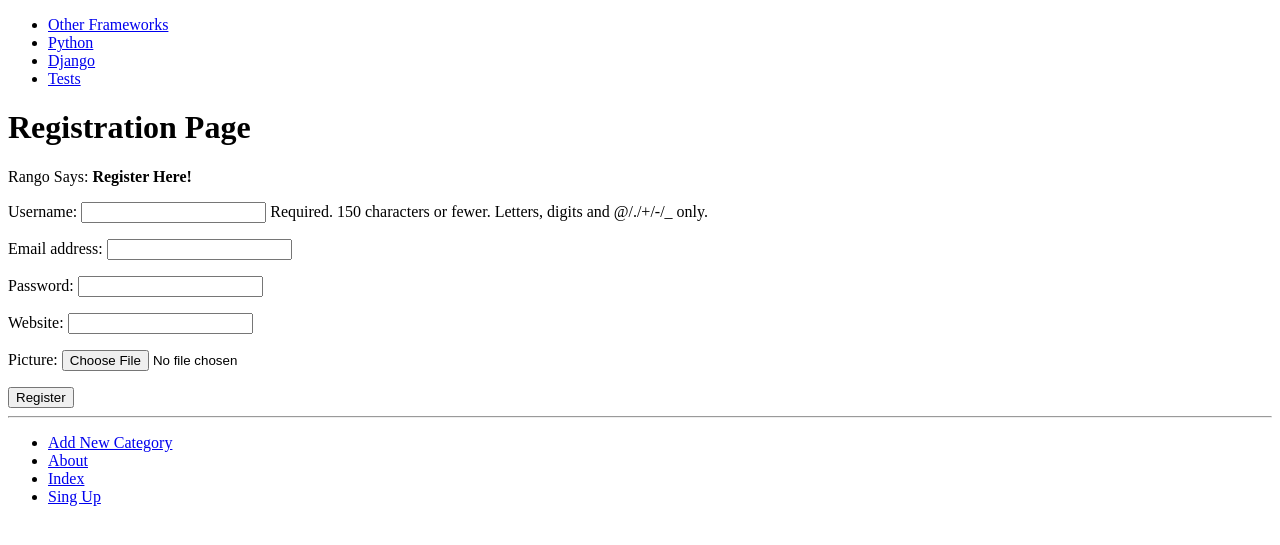
After one commit to BioRazor/rango, a Django app: page /rango/register/ in a window 1280 px wide. The commit adds this page. Shown: the top 545 px of the page. Run offline with Django 3.2, Linux system fonts and the light colour scheme; data comes from the database, SQL or seed files in the repository; both versions use the stored data as it was after the commit.

Commit message:
Started point 9.7 Implementing Login Functionality, finished previus p.

```diff
--- a/rango/admin.py
+++ b/rango/admin.py
@@ -1,6 +1,6 @@
 from django.contrib import admin
 
-from .models import Category, Page
+from .models import Category, Page, UserProfile
 
 @admin.register(Category)
 class CategoryAdmin(admin.ModelAdmin):
@@ -13,3 +13,7 @@ class PageAdmin(admin.ModelAdmin):
     list_display=('title', 'url', 'views', 'category')
     search_fields = ('title',)
     list_filter = ['category']
+
+@admin.register(UserProfile)
+class UserProfileAdmin(admin.ModelAdmin):
+    search_fields = ('user.username',)
--- a/rango/forms.py
+++ b/rango/forms.py
@@ -1,5 +1,7 @@
 from django import forms
-from rango.models import Page, Category
+from django.contrib.auth.models import User
+
+from rango.models import Page, Category, UserProfile
 
 class CategoryForm(forms.ModelForm):
     name = forms.CharField(max_length=128, help_text='Please enter the category name.')
@@ -28,3 +30,16 @@ class PageForm(forms.ModelForm):
             url = 'http://' + url
             cleaned_data['url']=url
         return cleaned_data
+
+
+class UserForm(forms.ModelForm):
+    password = forms.CharField(widget=forms.PasswordInput())
+
+    class Meta:
+        model = User
+        fields = ('username', 'email', 'password')
+
+class UserProfileForm(forms.ModelForm):
+    class Meta:
+        model = UserProfile
+        fields = ('website', 'picture')
--- a/rango/models.py
+++ b/rango/models.py
@@ -1,5 +1,15 @@
 from django.db import models
 from django.template.defaultfilters import slugify
+from django.contrib.auth.models import User
+
+class UserProfile(models.Model):
+    user = models.OneToOneField(User)
+
+    website = models.URLField(blank = True)
+    picture = models.ImageField(upload_to='profile_images', blank = True)
+
+    def __str__(self):
+        return self.user.username
 
 class Category(models.Model):
     name = models.CharField(blank=True, max_length=100, unique=True)
--- a/rango/urls.py
+++ b/rango/urls.py
@@ -8,4 +8,5 @@ urlpatterns=[
     url(r'^category/(?P<category_name_slug>[\w\-]+)/$', views.show_category, name='show_category'),
     url(r'^category/(?P<category_name_slug>[\w\-]+)/add_page/$', views.add_page, name='add_page'),
     url(r'^add_category/$', views.add_category, name='add_category'),
+    url(r'^register/$', views.register, name='register'),
 ]
--- a/rango/views.py
+++ b/rango/views.py
@@ -2,7 +2,7 @@ from django.shortcuts import render
 from django.http import HttpResponse
 
 from rango.models import Category, Page
-from rango.forms import CategoryForm, PageForm
+from rango.forms import CategoryForm, PageForm, UserForm, UserProfileForm
 
 def index(request):
     category_list = Category.objects.order_by('-likes')[:5]
@@ -71,3 +71,30 @@ def add_page(request, category_name_slug):
                 print(form.errors)
     context_dict = {'form' : form, 'category' : category}
     return render(request, 'rango/add_page.html', context_dict)
+
+def register(request):
+    registered = False
+
+    if request.method == 'POST':
+        user_form = UserForm(data=request.POST)
+        profile_form = UserProfileForm(data=request.POST)
+
+        if user_form.is_valid() and profile_form.is_valid():
+            user = user_form.save()
+            user.set_password(user.password)
+            user.save()
+
+            #now save the user profile
+
+            profile = profile_form.save(commit=False)
+            profile.user = user
+            #And check and save the picture
+            if 'picture' in request.FILES:
+                 profile.picture = request.FILES('picture')
+            profile.save()
+            registered = True
+    else:
+        user_form = UserForm()
+        profile_form = UserProfileForm()
+    return render(request, 'rango/register.html', {'user_form' : user_form, 'profile_form' : UserProfileForm, 'registered' : registered}
+)
--- a/templates/rango/base.html
+++ b/templates/rango/base.html
@@ -28,6 +28,7 @@
         <li><a href="{% url 'add_category' %}">Add New Category</a></li>
         <li><a href="{% url 'about' %}">About</a></li>
         <li><a href="{% url 'index' %}">Index</a></li>
+        <li><a href="{% url 'register' %}">Sing Up</a></li>
       </ul>
     </div>
   </body>
--- /dev/null
+++ b/templates/rango/register.html
@@ -0,0 +1,25 @@
+{% extends "rango/base.html" %}
+{% load staticfiles %}
+
+{% block title_block %}
+  Register
+{% endblock title_block %}
+
+{% block body_block %}
+  <h1>Registration Page</h1>
+  {% if registered %}
+    <p>
+      Rango Says: <strong>Thank you for registering!</strong>.
+      <a href="{ url 'index'}">Click Here to Return to homepage</a>
+    </p>
+
+    {% else %}
+      <p>Rango Says: <strong>Register Here!</strong></p>
+      <form action="{% url 'register' %}" method="post" id="user_form" enctype="multipart/form-data">
+        {% csrf_token %}
+        {{ user_form.as_p }}
+        {{ profile_form.as_p }}
+        <input type="submit" name="submit" value="Register">
+      </form>
+  {% endif %}
+{% endblock body_block %}
```
Also changed, not shown: db.sqlite3, rango/migrations/0008_auto_20170706_1543.py (added).
